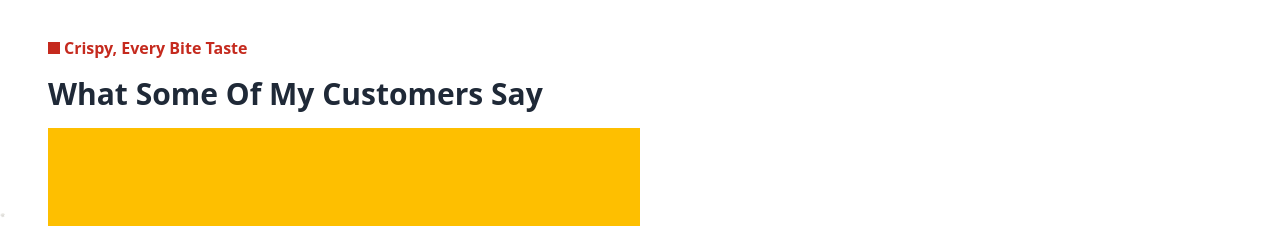
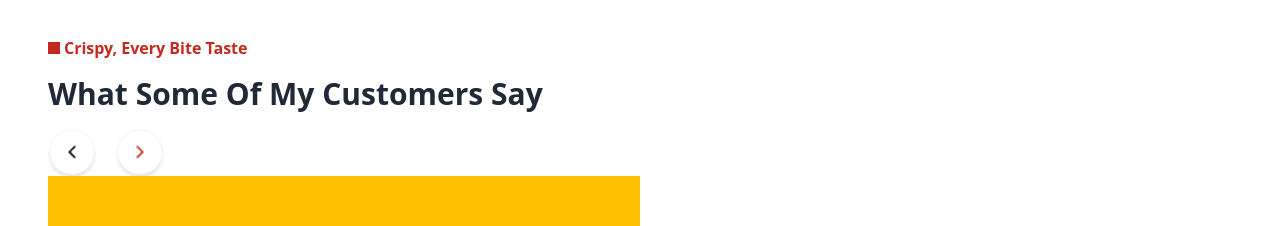
Before and after one commit to Abusayem99133/softnio-test-assignment, a React (Vite) app: page / in a window 1280 px wide. Shown: the part 2320-2546 px from the top of the page. Built offline with nearby package versions, Linux system fonts and the light colour scheme; grey boxes are pictures that could not be loaded.

Commit message:
custom button work done but not proper working in ui section to the small device

```diff
--- a/src/Components/Pages/Customers.jsx
+++ b/src/Components/Pages/Customers.jsx
@@ -12,6 +12,7 @@ import "swiper/css/free-mode";
 import "swiper/css/navigation";
 import "swiper/css/pagination";
 import { FreeMode, Navigation, Pagination } from "swiper/modules";
+import { IoIosArrowBack, IoIosArrowForward } from "react-icons/io";
 const Customers = () => {
   const prevRef = useRef(null);
   const nextRef = useRef(null);
@@ -26,7 +27,20 @@ const Customers = () => {
         <h1 className="text-2xl md:text-3xl font-bold my-4">
           What Some Of My Customers Say
         </h1>
-
+        <div className=" hidden md:block">
+          <button
+            ref={prevRef}
+            className="text-xl font-bold mr-5 text-black btn btn-circle bg-white shadow-md hover:bg-gray-100"
+          >
+            <IoIosArrowBack />
+          </button>
+          <button
+            ref={nextRef}
+            className="text-xl font-bold text-[#c52a1e] btn btn-circle bg-white shadow-md hover:bg-gray-100"
+          >
+            <IoIosArrowForward />
+          </button>
+        </div>
         <Swiper
           slidesPerView={1}
           spaceBetween={20}
@@ -240,6 +254,20 @@ const Customers = () => {
             </div>
           </SwiperSlide>
         </Swiper>
+        <div className="flex gap-8 md:hidden justify-center mt-4">
+          <button
+            ref={prevRef}
+            className="text-2xl font-bold text-black btn btn-circle bg-white shadow-md hover:bg-gray-100"
+          >
+            <IoIosArrowBack />
+          </button>
+          <button
+            ref={nextRef}
+            className="text-2xl font-bold text-[#c52a1e] btn btn-circle bg-white shadow-md hover:bg-gray-100"
+          >
+            <IoIosArrowForward />
+          </button>
+        </div>
       </div>
 
       {/* Background Images for Larger Screens */}
```
